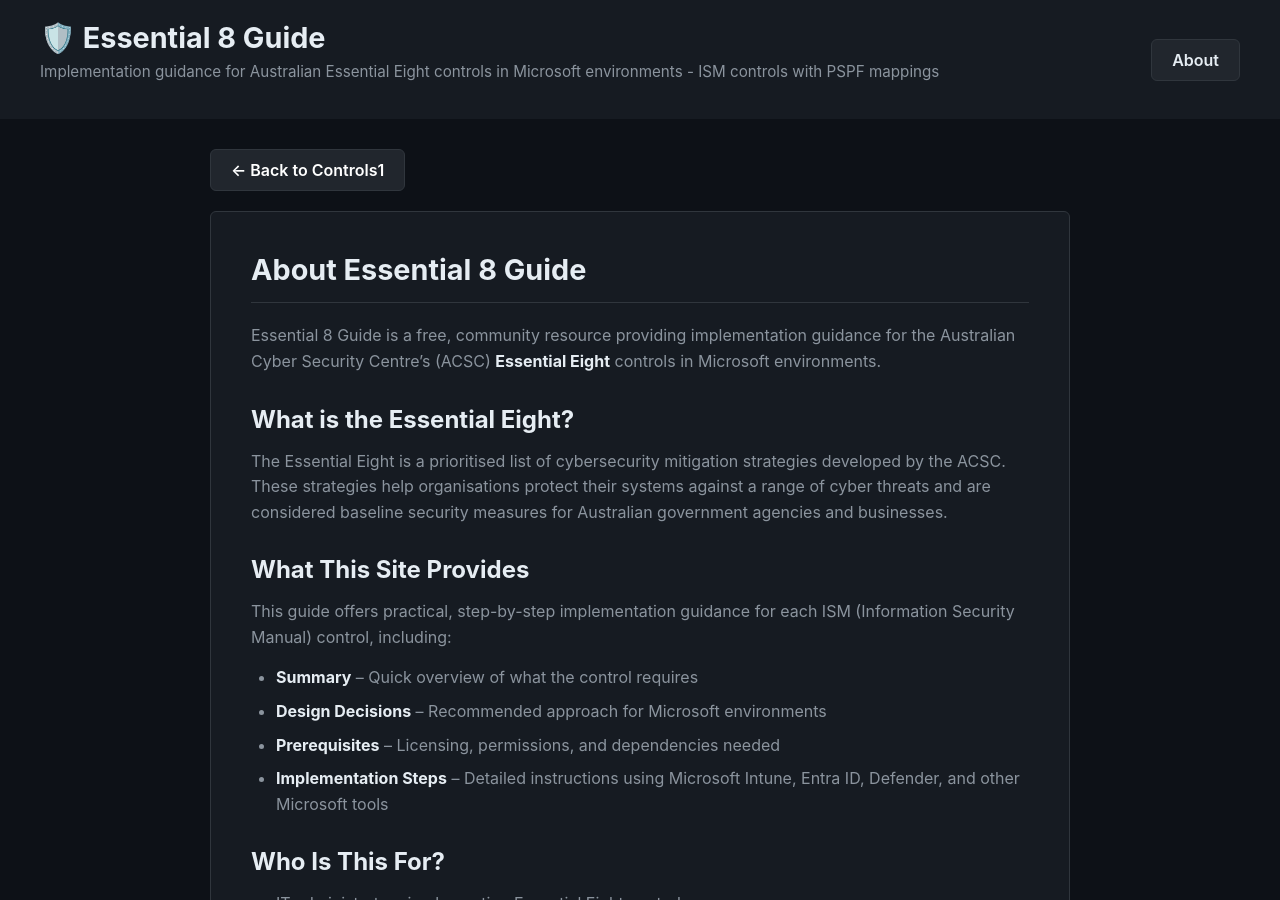
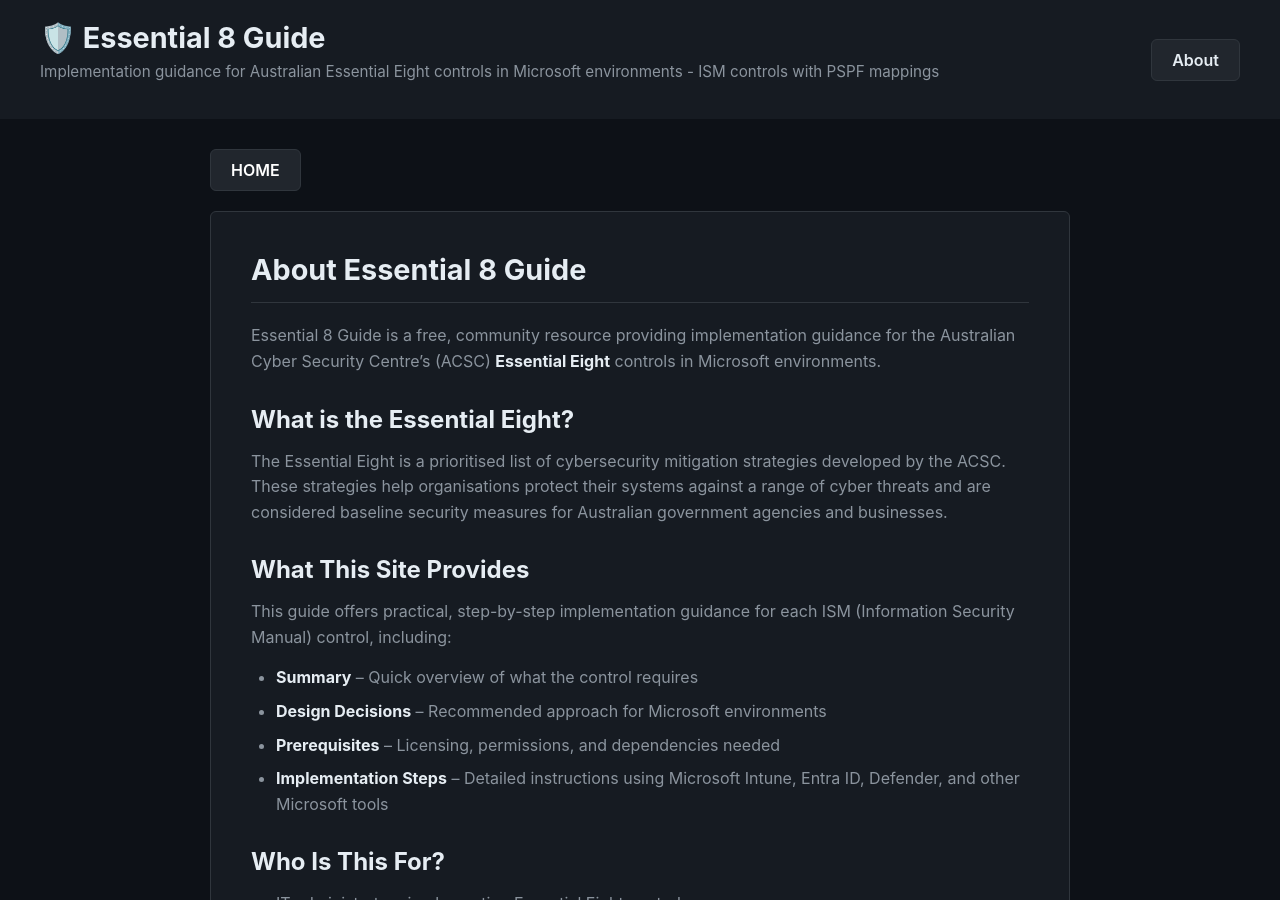
Before and after one commit to alanburchill/ISM-Controls-Guide, a Jekyll site: the page built from about.md, in a window 1280 px wide and 900 px high. Built offline with Jekyll 4.4.1, drawn with Linux system fonts in a browser that asks for light colours.

Commit message:
fix: update back button text in control layouts to improve clarity 🛠️

```diff
--- a/_layouts/default.html
+++ b/_layouts/default.html
@@ -23,7 +23,7 @@
   {% include header.html %}
   <div class="container">
     <div style="margin-bottom:20px;">
-      <a href="{{ site.baseurl }}/" class="back-btn">← Back to Controls1</a>
+      <a href="{{ site.baseurl }}/" class="back-btn">HOME</a>
     </div>
     <div class="content-card">
       {{ content }}
```
